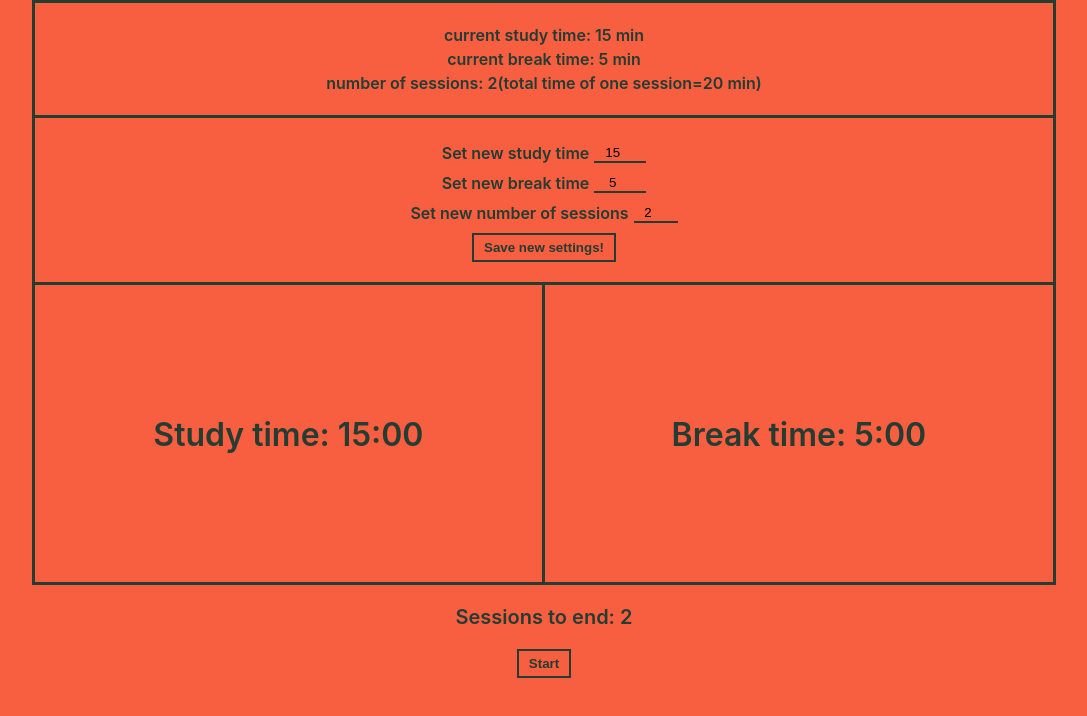
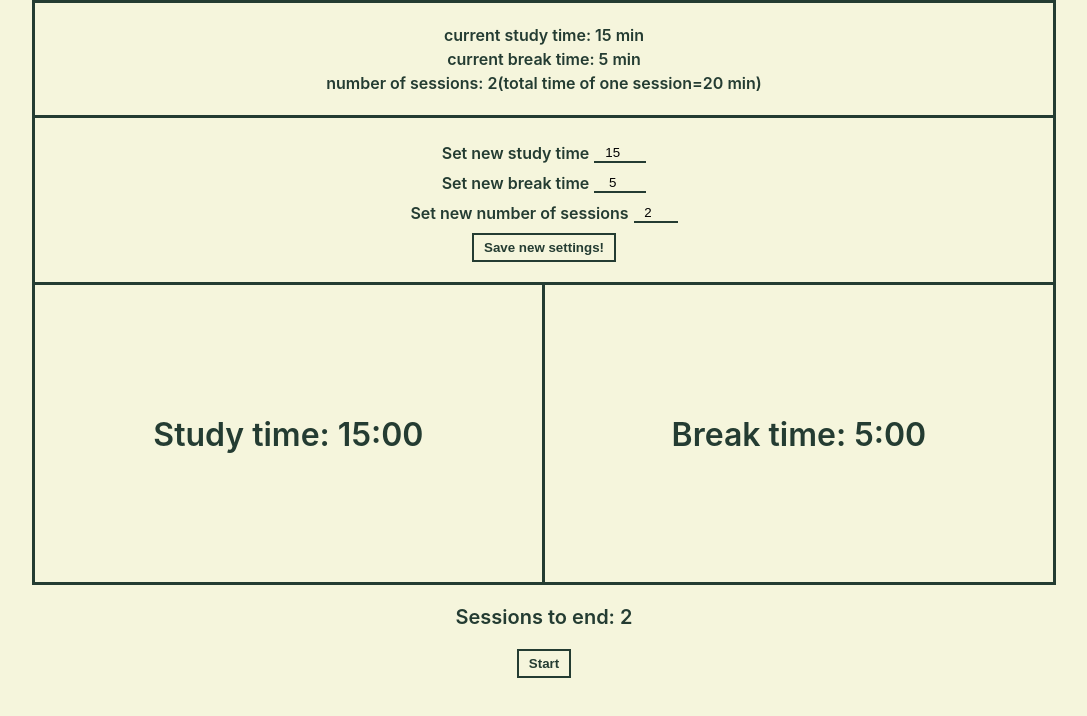
Before and after one commit to mb-dir/Pomodoro-Deluxe, a React (Create React App) app: page / in a window 1280 px wide. Shown: the top 716 px of the page, without its empty margins (96-1183 px from the left). Built offline with nearby package versions, Linux system fonts and the light colour scheme.

Commit message:
Change bg color

```diff
--- a/src/components/PomodoroSettings/PomodoroSettings.css
+++ b/src/components/PomodoroSettings/PomodoroSettings.css
@@ -19,13 +19,13 @@
   margin-right: 5px;
 }
 .settings__input {
-  background-color: #f75f40;
+  background-color: #f5f5dc;
   border: none;
   border-bottom: 2px solid #243c32;
   text-align: center;
 }
 .settings__btn {
-  background-color: #f75f40;
+  background-color: #f5f5dc;
   color: #243c32;
   font-weight: 600;
   border: 2px solid #243c32;
--- a/src/components/PomodoroTimer/PomodoroTimer.css
+++ b/src/components/PomodoroTimer/PomodoroTimer.css
@@ -32,7 +32,7 @@
   font-size: 20px;
 }
 .startSession {
-  background-color: #f75f40;
+  background-color: #f5f5dc;
   color: #243c32;
   font-weight: 600;
   border: 2px solid #243c32;
--- a/src/index.css
+++ b/src/index.css
@@ -2,7 +2,7 @@
   box-sizing: border-box;
 }
 body {
-  background-color: #f75f40;
+  background-color: #f5f5dc;
   color: #243c32;
   font-weight: 600;
   margin: 0;
```
